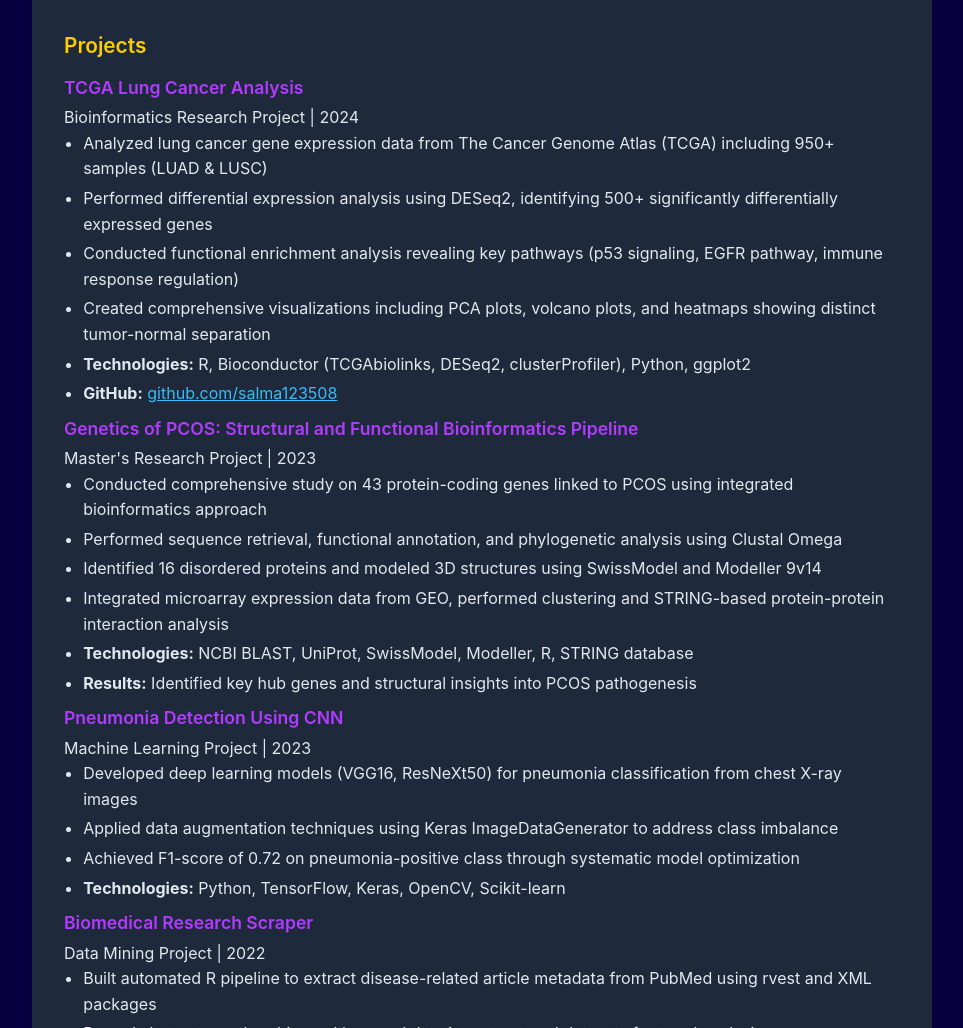
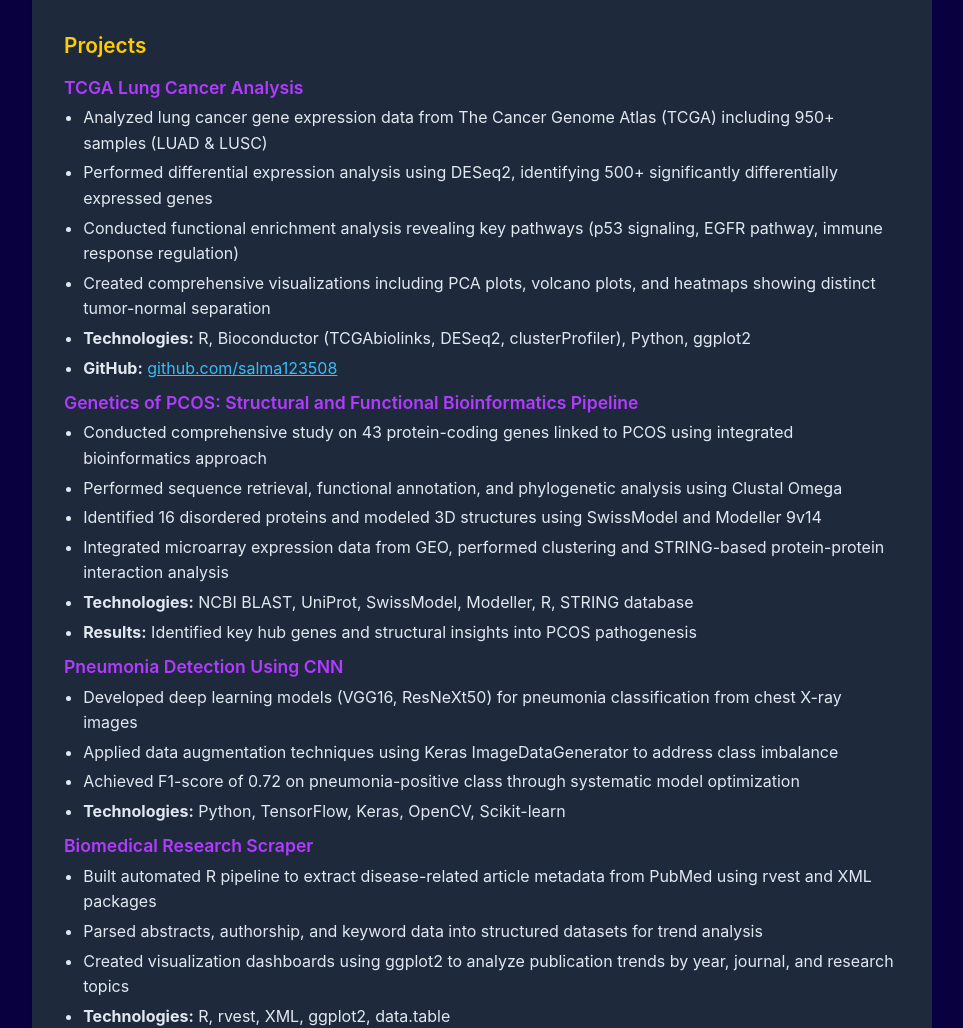
Before and after one commit to salma123508/Portfolio, a plain HTML site: page resume.html in a window 1280 px wide. Shown: the part 1772-2800 px from the top of the page, without its empty margins (158-1121 px from the left). Drawn offline with Linux system fonts and the light colour scheme.

Commit message:
Update resume.html

```diff
--- a/resume.html
+++ b/resume.html
@@ -36,7 +36,7 @@
                 📧 asmasalmask@gmail.com &nbsp;|&nbsp; 📱 +1-603-932-8414 &nbsp;|&nbsp;
                 🌐 <a href="https://www.linkedin.com/in/salma-shaik-42401517b" style="color:#38bdf8;">LinkedIn</a> &nbsp;|&nbsp;
                 💻 <a href="https://github.com/salma123508" style="color:#38bdf8;">GitHub</a> &nbsp;|&nbsp;
-                🏠 <a href="https://salma123508.github.io/Portfolio/" style="color:#38bdf8;">Portfolio</a><br>
+                    <a href="https://salma123508.github.io/Portfolio/" style="color:#38bdf8;">Portfolio</a><br>
                 📍 34 Giles Avenue, Jersey City, NJ 07306
             </div>
         </div>
@@ -93,7 +93,7 @@
         <div class="resume-section">
             <h3>Projects</h3>
             <div class="resume-subtitle">TCGA Lung Cancer Analysis</div>
-            <div>Bioinformatics Research Project | 2024</div>
+
             <ul>
                 <li>Analyzed lung cancer gene expression data from The Cancer Genome Atlas (TCGA) including 950+ samples (LUAD & LUSC)</li>
                 <li>Performed differential expression analysis using DESeq2, identifying 500+ significantly differentially expressed genes</li>
@@ -103,7 +103,7 @@
                 <li><b>GitHub:</b> <a href="https://github.com/salma123508" style="color:#38bdf8;">github.com/salma123508</a></li>
             </ul>
             <div class="resume-subtitle">Genetics of PCOS: Structural and Functional Bioinformatics Pipeline</div>
-            <div>Master's Research Project | 2023</div>
+
             <ul>
                 <li>Conducted comprehensive study on 43 protein-coding genes linked to PCOS using integrated bioinformatics approach</li>
                 <li>Performed sequence retrieval, functional annotation, and phylogenetic analysis using Clustal Omega</li>
@@ -113,7 +113,7 @@
                 <li><b>Results:</b> Identified key hub genes and structural insights into PCOS pathogenesis</li>
             </ul>
             <div class="resume-subtitle">Pneumonia Detection Using CNN</div>
-            <div>Machine Learning Project | 2023</div>
+
             <ul>
                 <li>Developed deep learning models (VGG16, ResNeXt50) for pneumonia classification from chest X-ray images</li>
                 <li>Applied data augmentation techniques using Keras ImageDataGenerator to address class imbalance</li>
@@ -121,7 +121,7 @@
                 <li><b>Technologies:</b> Python, TensorFlow, Keras, OpenCV, Scikit-learn</li>
             </ul>
             <div class="resume-subtitle">Biomedical Research Scraper</div>
-            <div>Data Mining Project | 2022</div>
+
             <ul>
                 <li>Built automated R pipeline to extract disease-related article metadata from PubMed using rvest and XML packages</li>
                 <li>Parsed abstracts, authorship, and keyword data into structured datasets for trend analysis</li>
```
